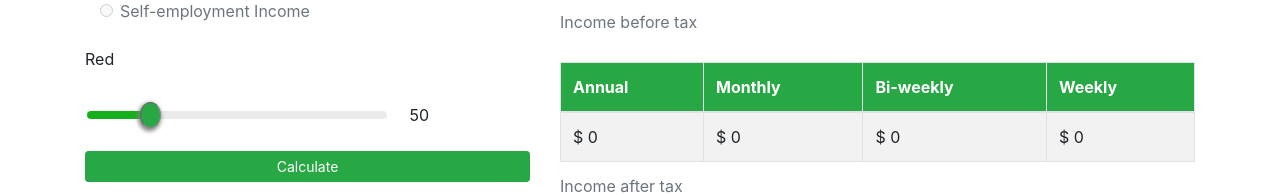
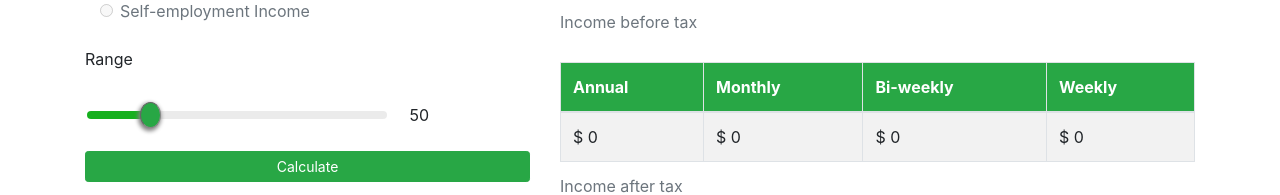
Before and after one commit to oni20/Tax-Calculator, a Next.js app in the folder tax-calculator-next/: page / in a window 1280 px wide. Shown: the part 476-671 px from the top of the page. Built offline with nearby package versions, Linux system fonts and the light colour scheme.

Commit message:
Modified slider component

```diff
--- a/tax-calculator-next/components/common/Slider.js
+++ b/tax-calculator-next/components/common/Slider.js
@@ -181,9 +181,7 @@ const Slider = props => {
 
     return (
         <>
-            <div id="idRed" className={SliderStyle.label}>
-                Red
-            </div>
+            <div id="sliderID" className={SliderStyle.label}>Range</div>
             <div className={SliderStyle.aria_widget_slider}>
                 <div className={SliderStyle.rail} ref={raildomNode} onClick={handleClick}>
                     <div
@@ -195,7 +193,7 @@ const Slider = props => {
                         aria-valuemin="0"
                         aria-valuenow="0"
                         aria-valuemax="255"
-                        aria-labelledby="idRed"
+                        aria-labelledby="sliderID"
                         onKeyDown={handleKeyDown}
                         onMouseDown={handleMouseDown}
                         onFocus={handleFocus}
```
